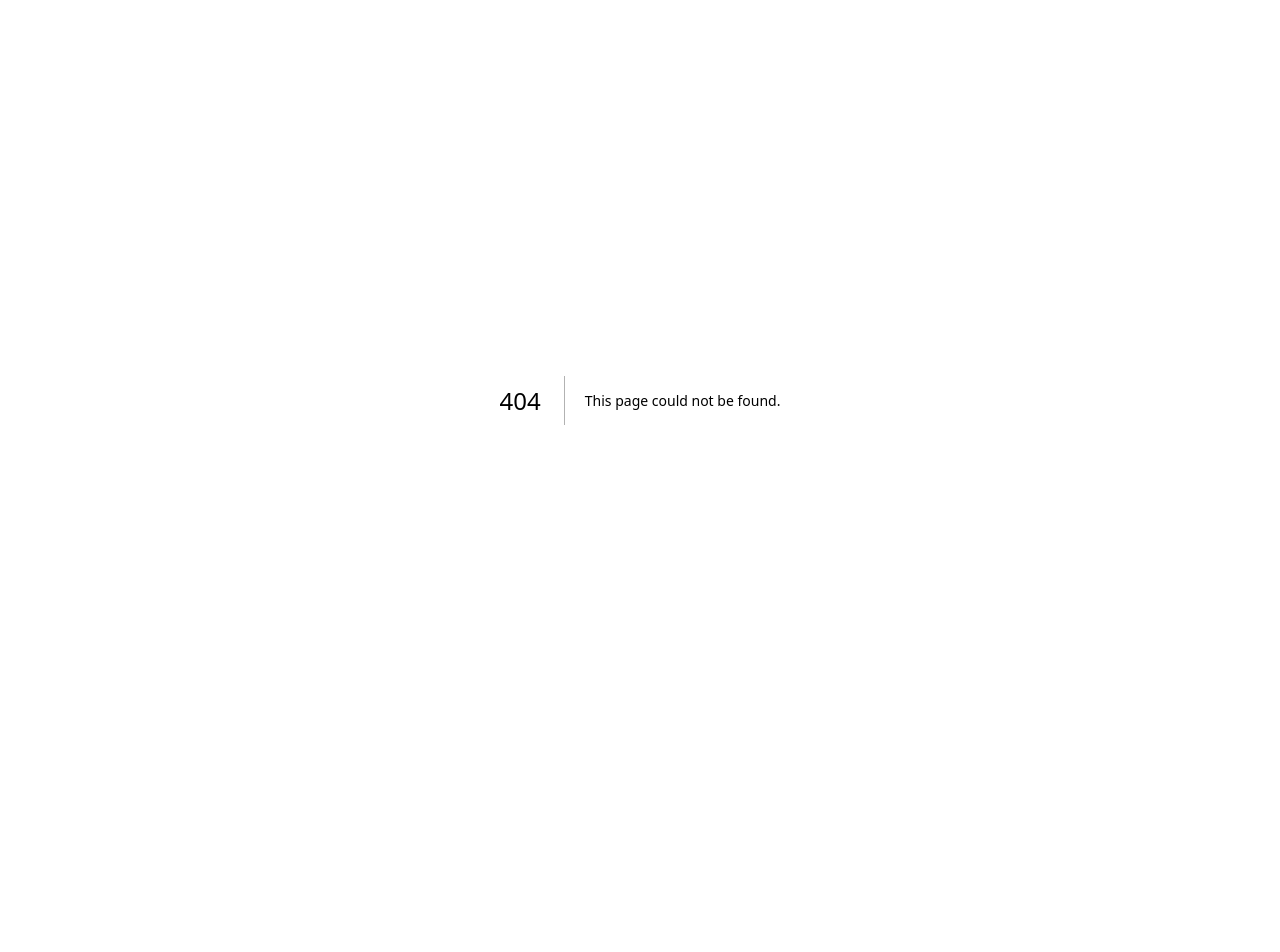
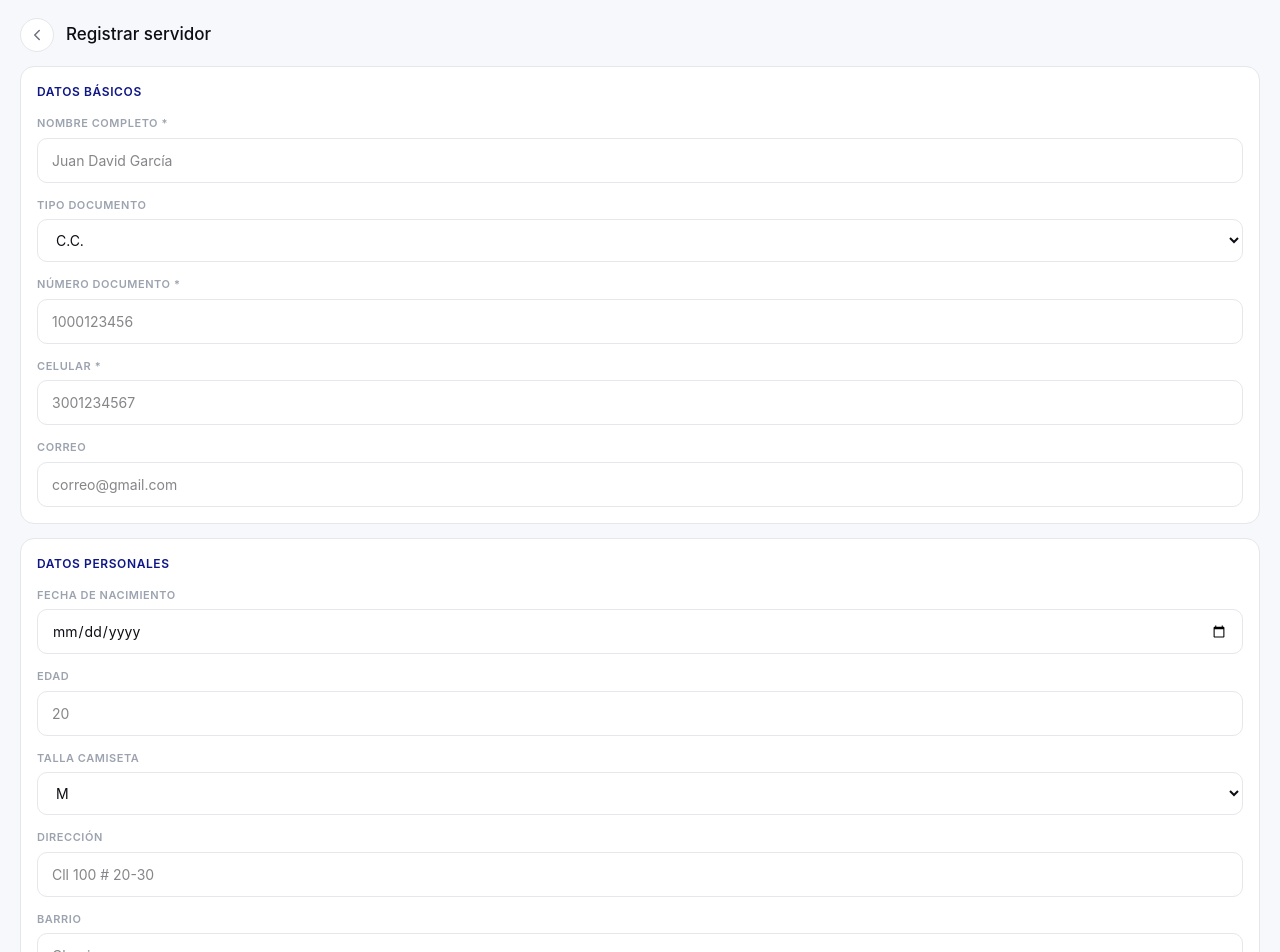
Before and after one commit to EffetaMazuren/EffetaMazuren-App, a Next.js app: page /dashboard/servidores/nuevo in a window 1280 px wide. Before the commit this address had no page. Shown: the top 952 px of the page. Before the commit the page ends 800 px from the top, so only its background shows below. Built offline with nearby package versions, Linux system fonts and the light colour scheme; no server answers; the database is empty.

Commit message:
Create page.tsx

```diff
--- /dev/null
+++ b/app/dashboard/servidores/nuevo/page.tsx
@@ -0,0 +1,153 @@
+'use client'
+import { useState, useEffect } from 'react'
+import { useRouter } from 'next/navigation'
+import { supabase } from '@/lib/supabase'
+import { ChevronLeft } from 'lucide-react'
+
+export default function NuevoServidorPage() {
+  const router = useRouter()
+  const [retiroId, setRetiroId] = useState('')
+  const [guardando, setGuardando] = useState(false)
+  const [form, setForm] = useState({
+    nombre: '', tipo_documento: 'C.C.', numero_documento: '',
+    celular: '', correo: '', direccion: '', barrio: '',
+    fecha_nacimiento: '', edad: '', talla_camiseta: 'M',
+    sacramentos: '', eps: '', alergias: '', restricciones_alimentarias: '',
+    medicamentos: '', observaciones: '',
+  })
+
+  useEffect(() => {
+    async function cargar() {
+      const { data: r } = await supabase.from('retiros').select('id').eq('estado', 'activo').single()
+      if (r) setRetiroId(r.id)
+    }
+    cargar()
+  }, [])
+
+  function set(key: string, value: string) {
+    setForm(f => ({ ...f, [key]: value }))
+  }
+
+  async function guardar() {
+    if (!form.nombre || !form.numero_documento || !form.celular) return
+    setGuardando(true)
+
+    const { error } = await supabase.from('servidores_inscripcion').insert({
+      retiro_id: retiroId,
+      nombre: form.nombre.trim(),
+      tipo_documento: form.tipo_documento,
+      numero_documento: form.numero_documento.trim(),
+      celular: form.celular.trim(),
+      correo: form.correo.trim() || null,
+      direccion: form.direccion.trim() || null,
+      barrio: form.barrio.trim() || null,
+      fecha_nacimiento: form.fecha_nacimiento || null,
+      edad: form.edad ? Number(form.edad) : null,
+      talla_camiseta: form.talla_camiseta,
+      sacramentos: form.sacramentos.trim() || null,
+      eps: form.eps.trim() || null,
+      alergias: form.alergias.trim() || null,
+      restricciones_alimentarias: form.restricciones_alimentarias.trim() || null,
+      medicamentos: form.medicamentos.trim() || null,
+      observaciones: form.observaciones.trim() || null,
+      estado_correo: 'sin_enviar',
+      inscrito_oficialmente: true,
+      fecha_inscripcion: new Date().toISOString(),
+    })
+
+    setGuardando(false)
+    if (!error) router.push('/dashboard/servidores')
+  }
+
+  const campo = (label: string, key: string, placeholder = '', tipo = 'text') => (
+    <div style={{ display: 'flex', flexDirection: 'column', gap: 6 }}>
+      <label style={{ fontSize: 11, fontWeight: 600, color: '#9ca3af', textTransform: 'uppercase', letterSpacing: '0.05em' }}>{label}</label>
+      <input
+        type={tipo}
+        value={form[key as keyof typeof form]}
+        onChange={e => set(key, e.target.value)}
+        placeholder={placeholder}
+        style={{ border: '0.5px solid #e5e7eb', borderRadius: 10, padding: '11px 14px', fontSize: 14, color: '#0d0d14', outline: 'none', background: '#fff' }}
+      />
+    </div>
+  )
+
+  const listo = form.nombre && form.numero_documento && form.celular
+
+  return (
+    <div style={{ background: '#f7f8fc', minHeight: '100vh', paddingBottom: 40 }}>
+      <div style={{ display: 'flex', alignItems: 'center', gap: 12, padding: '18px 20px 14px' }}>
+        <button onClick={() => router.back()} style={{ width: 34, height: 34, borderRadius: '50%', background: '#fff', border: '0.5px solid #e5e7eb', display: 'flex', alignItems: 'center', justifyContent: 'center', cursor: 'pointer' }}>
+          <ChevronLeft size={18} color="#6b7280" />
+        </button>
+        <div style={{ fontSize: 17, fontWeight: 500, color: '#0d0d14' }}>Registrar servidor</div>
+      </div>
+
+      <div style={{ padding: '0 20px', display: 'flex', flexDirection: 'column', gap: 14 }}>
+
+        {/* Datos básicos */}
+        <div style={{ background: '#fff', borderRadius: 14, padding: '16px', border: '0.5px solid #e5e7eb', display: 'flex', flexDirection: 'column', gap: 14 }}>
+          <div style={{ fontSize: 12, fontWeight: 600, color: '#0f1787', textTransform: 'uppercase', letterSpacing: '0.05em' }}>Datos básicos</div>
+          {campo('Nombre completo *', 'nombre', 'Juan David García')}
+          <div style={{ display: 'flex', flexDirection: 'column', gap: 6 }}>
+            <label style={{ fontSize: 11, fontWeight: 600, color: '#9ca3af', textTransform: 'uppercase', letterSpacing: '0.05em' }}>Tipo documento</label>
+            <select value={form.tipo_documento} onChange={e => set('tipo_documento', e.target.value)}
+              style={{ border: '0.5px solid #e5e7eb', borderRadius: 10, padding: '11px 14px', fontSize: 14, color: '#0d0d14', outline: 'none', background: '#fff' }}>
+              <option>C.C.</option><option>T.I.</option><option>C.E.</option><option>Pasaporte</option>
+            </select>
+          </div>
+          {campo('Número documento *', 'numero_documento', '1000123456')}
+          {campo('Celular *', 'celular', '3001234567', 'tel')}
+          {campo('Correo', 'correo', 'correo@gmail.com', 'email')}
+        </div>
+
+        {/* Datos personales */}
+        <div style={{ background: '#fff', borderRadius: 14, padding: '16px', border: '0.5px solid #e5e7eb', display: 'flex', flexDirection: 'column', gap: 14 }}>
+          <div style={{ fontSize: 12, fontWeight: 600, color: '#0f1787', textTransform: 'uppercase', letterSpacing: '0.05em' }}>Datos personales</div>
+          {campo('Fecha de nacimiento', 'fecha_nacimiento', '', 'date')}
+          {campo('Edad', 'edad', '20', 'number')}
+          <div style={{ display: 'flex', flexDirection: 'column', gap: 6 }}>
+            <label style={{ fontSize: 11, fontWeight: 600, color: '#9ca3af', textTransform: 'uppercase', letterSpacing: '0.05em' }}>Talla camiseta</label>
+            <select value={form.talla_camiseta} onChange={e => set('talla_camiseta', e.target.value)}
+              style={{ border: '0.5px solid #e5e7eb', borderRadius: 10, padding: '11px 14px', fontSize: 14, color: '#0d0d14', outline: 'none', background: '#fff' }}>
+              <option>XS</option><option>S</option><option>M</option><option>L</option><option>XL</option><option>XXL</option>
+            </select>
+          </div>
+          {campo('Dirección', 'direccion', 'Cll 100 # 20-30')}
+          {campo('Barrio', 'barrio', 'Chapinero')}
+          {campo('Sacramentos', 'sacramentos', 'Bautizo, Primera comunión')}
+        </div>
+
+        {/* Salud */}
+        <div style={{ background: '#fff', borderRadius: 14, padding: '16px', border: '0.5px solid #e5e7eb', display: 'flex', flexDirection: 'column', gap: 14 }}>
+          <div style={{ fontSize: 12, fontWeight: 600, color: '#0f1787', textTransform: 'uppercase', letterSpacing: '0.05em' }}>Salud</div>
+          {campo('EPS', 'eps', 'Compensar')}
+          {campo('Alergias', 'alergias', 'Ninguna')}
+          {campo('Restricciones alimentarias', 'restricciones_alimentarias', 'Ninguna')}
+          {campo('Medicamentos', 'medicamentos', 'Ninguno')}
+        </div>
+
+        {/* Observaciones */}
+        <div style={{ background: '#fff', borderRadius: 14, padding: '16px', border: '0.5px solid #e5e7eb', display: 'flex', flexDirection: 'column', gap: 6 }}>
+          <label style={{ fontSize: 11, fontWeight: 600, color: '#9ca3af', textTransform: 'uppercase', letterSpacing: '0.05em' }}>Observaciones</label>
+          <textarea
+            value={form.observaciones}
+            onChange={e => set('observaciones', e.target.value)}
+            placeholder="Notas adicionales..."
+            rows={3}
+            style={{ border: '0.5px solid #e5e7eb', borderRadius: 10, padding: '11px 14px', fontSize: 14, color: '#0d0d14', outline: 'none', background: '#fff', resize: 'none' }}
+          />
+        </div>
+
+        <button onClick={guardar} disabled={!listo || guardando} style={{
+          background: !listo ? '#e5e7eb' : '#0f1787',
+          color: !listo ? '#9ca3af' : '#fff',
+          border: 'none', borderRadius: 14, padding: 16,
+          fontSize: 15, fontWeight: 500, cursor: !listo ? 'not-allowed' : 'pointer', marginTop: 4
+        }}>
+          {guardando ? 'Guardando...' : 'Registrar servidor'}
+        </button>
+      </div>
+    </div>
+  )
+}
```
